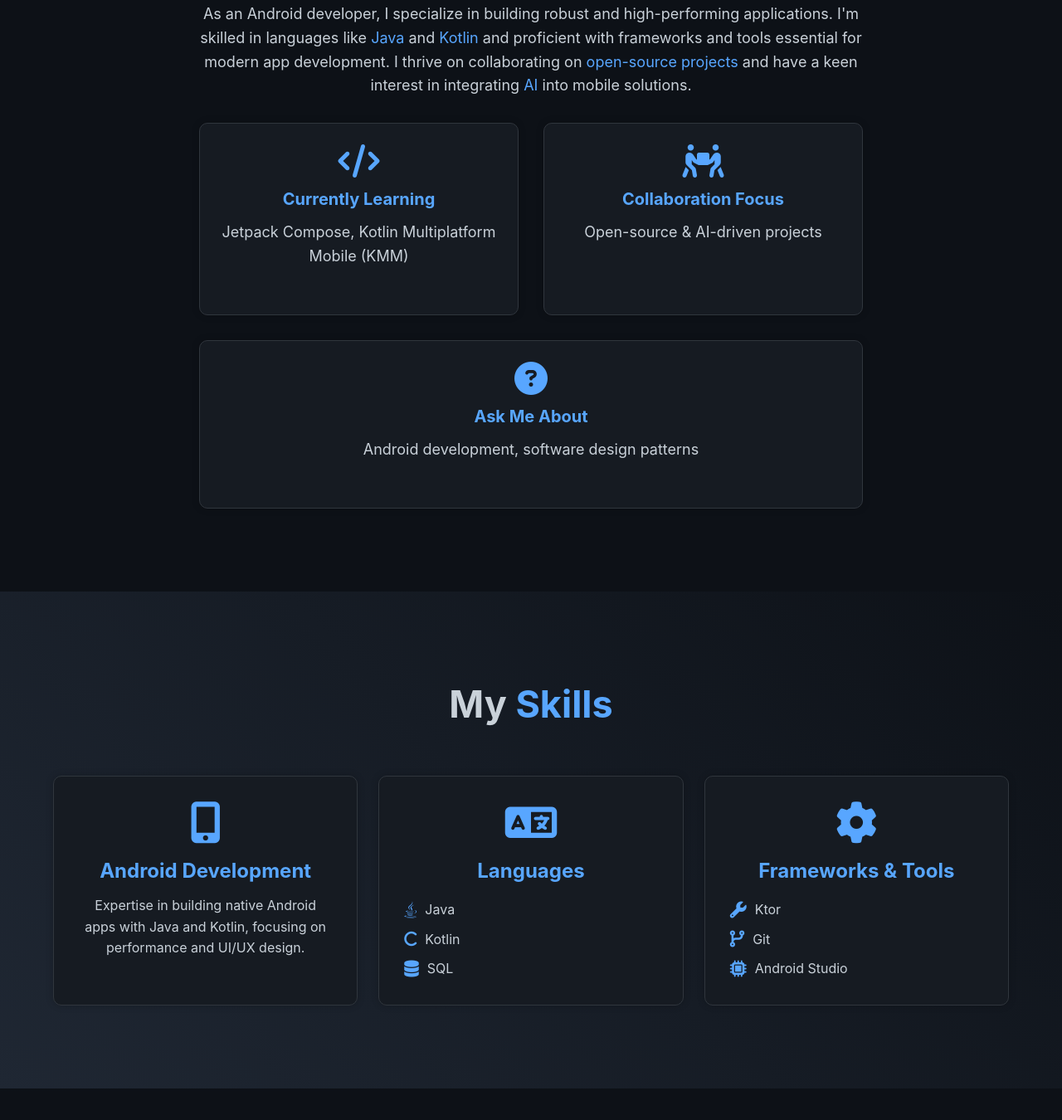
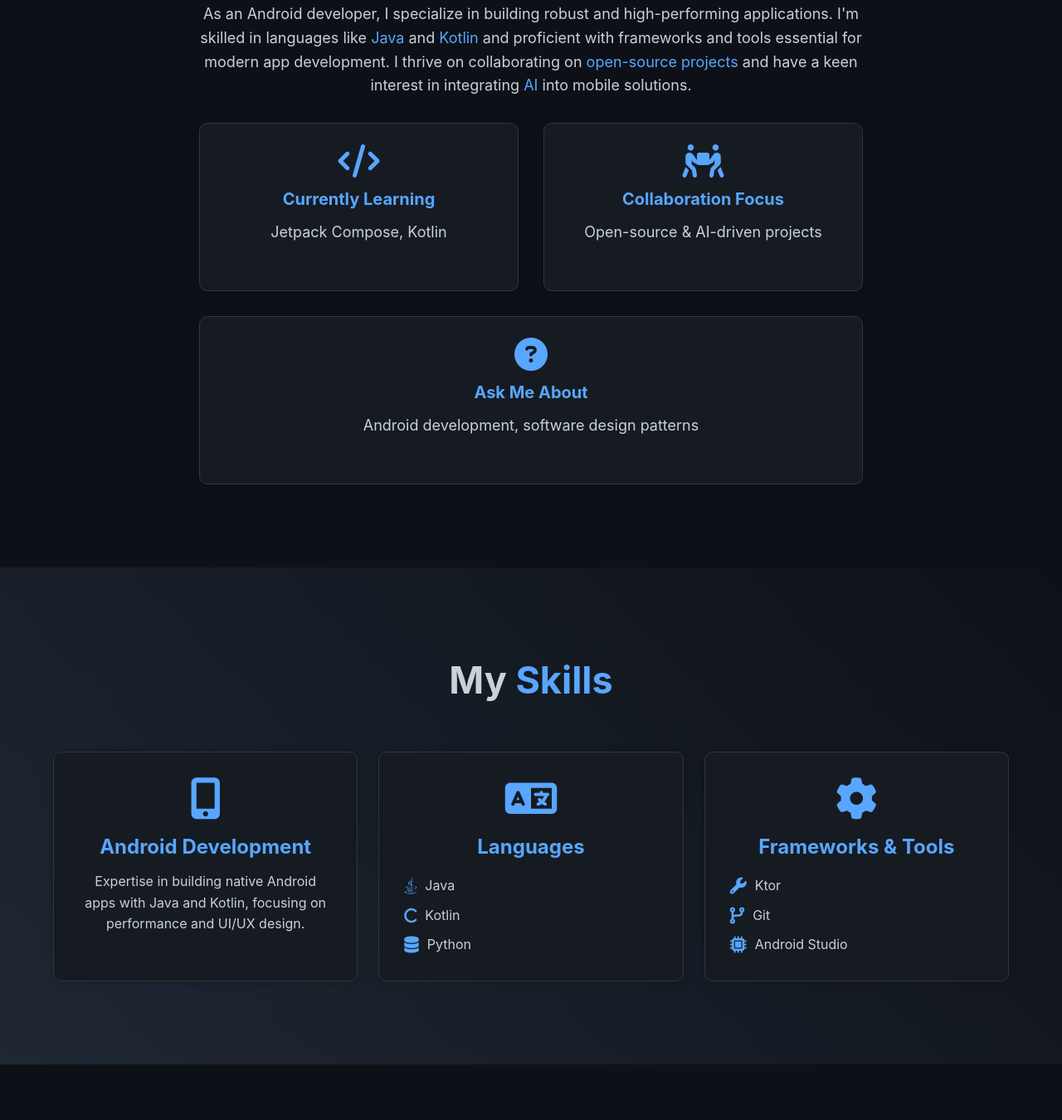
Before and after one commit to shivaram-repo/shivaram-repo.github.io, a plain HTML site: page index.html in a window 1280 px wide. Shown: the part 1019-2369 px from the top of the page at 83% size. Drawn offline with nearby package versions, Linux system fonts and the light colour scheme; no server answers.

Commit message:
Update index.html

```diff
--- a/index.html
+++ b/index.html
@@ -61,7 +61,7 @@
                     <div class="info-item">
                         <i class="fas fa-code"></i>
                         <h4>Currently Learning</h4>
-                        <p>Jetpack Compose, Kotlin Multiplatform Mobile (KMM)</p>
+                        <p>Jetpack Compose, Kotlin </p>
                     </div>
                     <div class="info-item">
                         <i class="fas fa-people-carry-box"></i>
@@ -91,7 +91,7 @@
                     <ul>
                         <li><i class="fab fa-java"></i> Java</li>
                         <li><i class="fas fa-c"></i> Kotlin</li>
-                        <li><i class="fas fa-database"></i> SQL</li>
+                        <li><i class="fas fa-database"></i> Python</li>
                     </ul>
                 </div>
                 <div class="skill-box">
```
